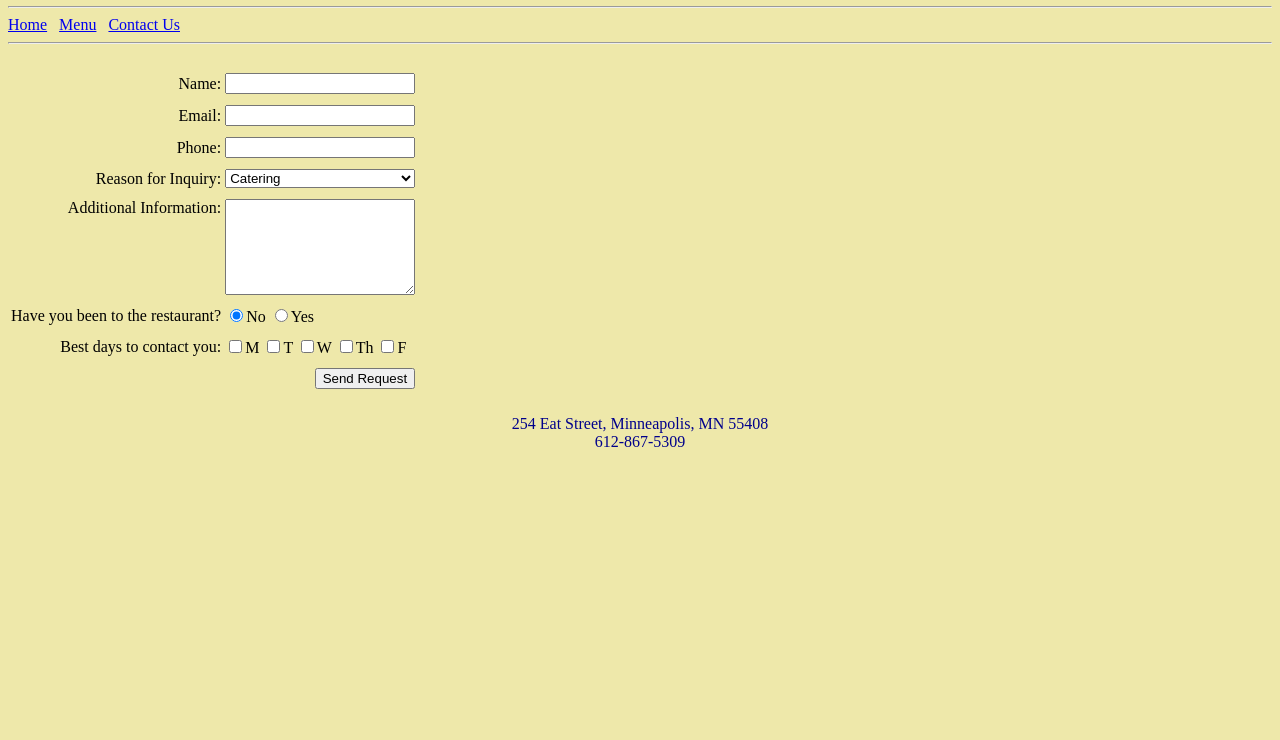
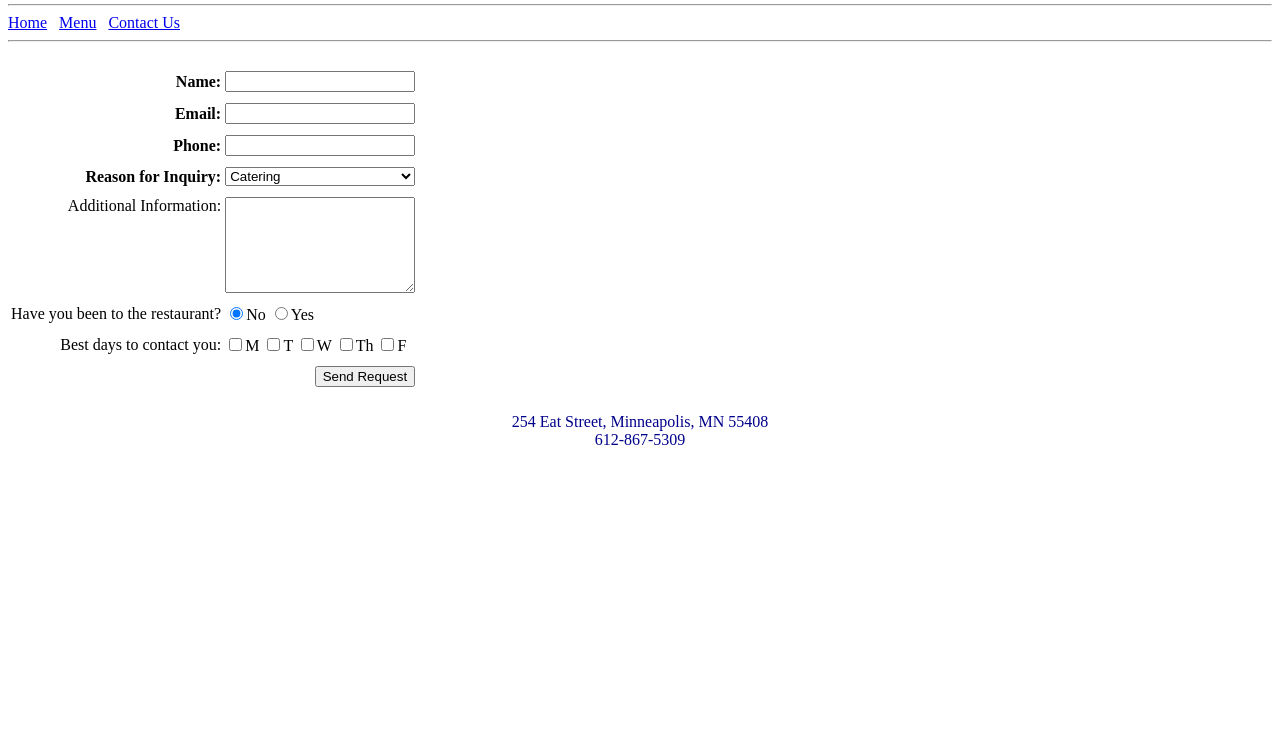
Before and after one commit to Ferrocol/IntroToWebDev, a plain HTML site: page html/RestaurantSiteLab/contactUs.html in a window 1280 px wide. Shown: the part 60-800 px from the top of the page. Drawn offline with Linux system fonts and the light colour scheme.

Commit message:
Lab - Restaurant Site V3

```diff
--- a/html/RestaurantSiteLab/contactUs.html
+++ b/html/RestaurantSiteLab/contactUs.html
@@ -14,6 +14,9 @@ the DOCTYPE was commented out because reportedly table align="center" is obsolet
             td {
                 padding-bottom: 0.5em;
             }
+            .required {
+                font-weight: bold;
+            }
         </style>
     </head>
     <body>
@@ -27,19 +30,19 @@ the DOCTYPE was commented out because reportedly table align="center" is obsolet
         <form action="#" method="POST">
             <table>
                 <tr>
-                    <td id="label">Name: </td>
+                    <td id="label" class="required">Name: </td>
                     <td id="form"><input id="name" name="name" type="text" style="width: 190px" /></td>
                 </tr>
                 <tr>
-                    <td id="label">Email: </td>
+                    <td id="label" class="required">Email: </td>
                     <td id="form"><input id="email" name="email" type="text" style="width: 190px" /></td>
                 </tr>
                 <tr>
-                    <td id="label">Phone: </td>
+                    <td id="label" class="required">Phone: </td>
                     <td id="form"><input id="phone" name="phone" type="text" style="width: 190px" /></td>
                 </tr>
                 <tr>
-                    <td id="label">Reason for Inquiry: </td>
+                    <td id="label" class="required">Reason for Inquiry: </td>
                     <td id="form"><select id="reason" name="reason" style="width: 190px">
                         <option value="catering">Catering</option>
                         <option value="privateParty">Private Party</option>
--- a/html/RestaurantSiteLab/restaurantStyles.css
+++ b/html/RestaurantSiteLab/restaurantStyles.css
@@ -1,9 +1,7 @@
-body{
-    background-color: palegoldenrod;
-}
 h1 {
     text-align: center;
     color: red;
+    font-family: "Arial Black";
 }
 footer {
     text-align: center;
```
Also changed, not shown: html/RestaurantSiteLab/index.html (+7 -0 lines), html/RestaurantSiteLab/menu.html (+9 -1 lines).
